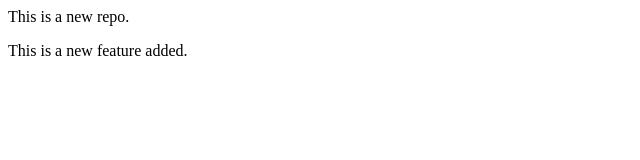
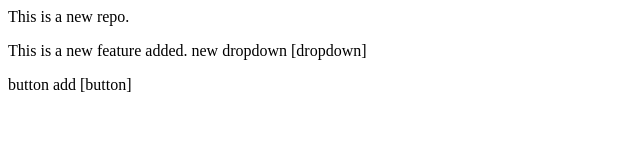
Before and after one commit to Vaibhav-888/LocalRepo, a plain HTML site: page index.html in a window 1280 px wide. Shown: the whole page, without its empty margins (0-640 px from the left). Drawn offline with Linux system fonts and the light colour scheme.

Commit message:
new dropdown feature added in a main

```diff
--- a/index.html
+++ b/index.html
@@ -1,2 +1,3 @@
 <p>This is a new repo.</p>
-<p>This is a new feature added.</p>
+<p>This is a new feature added. new dropdown [dropdown]</p>
+<p>button add [button]</p>
```
